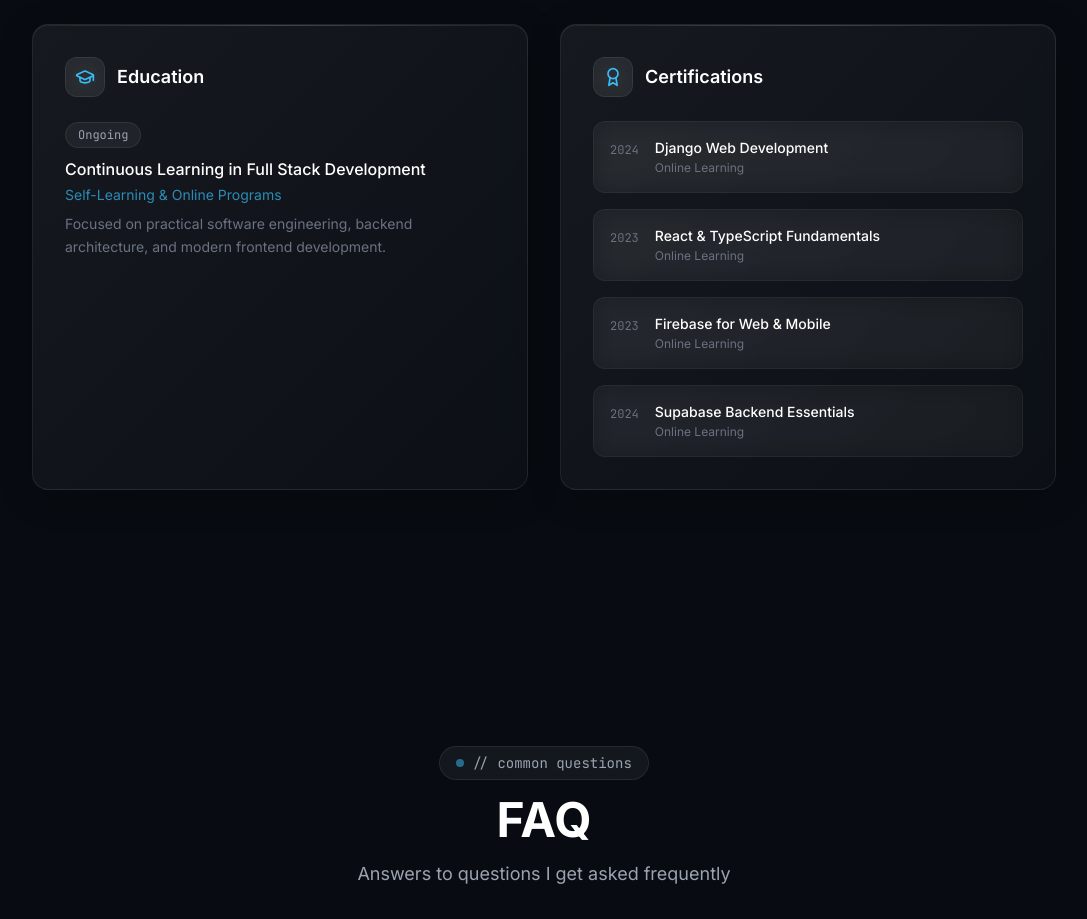
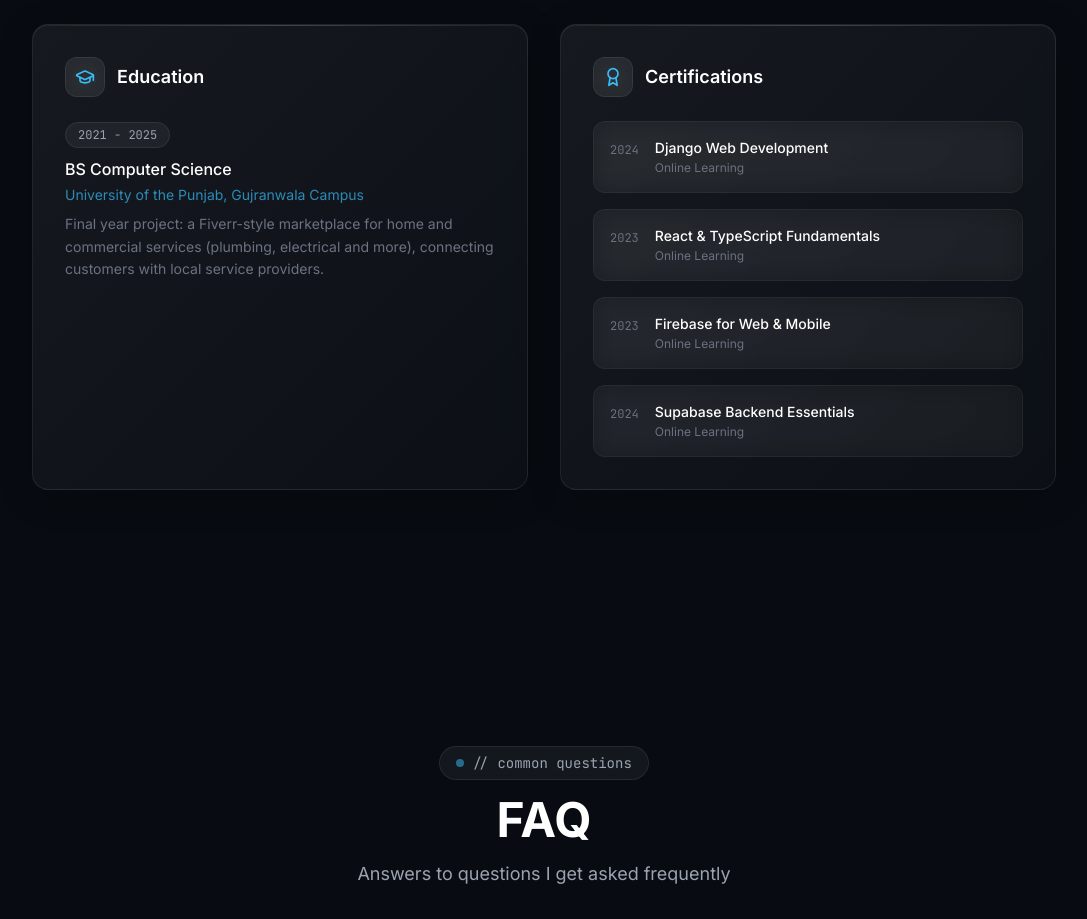
Before and after one commit to danig365/DanishRehmanPortfolio, a React (Vite) app: page / in a window 1280 px wide. Shown: the part 9920-10839 px from the top of the page, without its empty margins (96-1183 px from the left). Built offline with nearby package versions, Linux system fonts and the light colour scheme.

Commit message:
Education: BS Computer Science, University of the Punjab (2021-2025)
Co-Authored-By: Claude Opus 5.5 <noreply@anthropic.com>

```diff
--- a/src/data/portfolio.ts
+++ b/src/data/portfolio.ts
@@ -377,10 +377,10 @@ export const packages = [
 
 export const education = [
   {
-    period: 'Ongoing',
-    degree: 'Continuous Learning in Full Stack Development',
-    institution: 'Self-Learning & Online Programs',
-    description: 'Focused on practical software engineering, backend architecture, and modern frontend development.',
+    period: '2021 - 2025',
+    degree: 'BS Computer Science',
+    institution: 'University of the Punjab, Gujranwala Campus',
+    description: 'Final year project: a Fiverr-style marketplace for home and commercial services (plumbing, electrical and more), connecting customers with local service providers.',
   },
 ];
 
```
